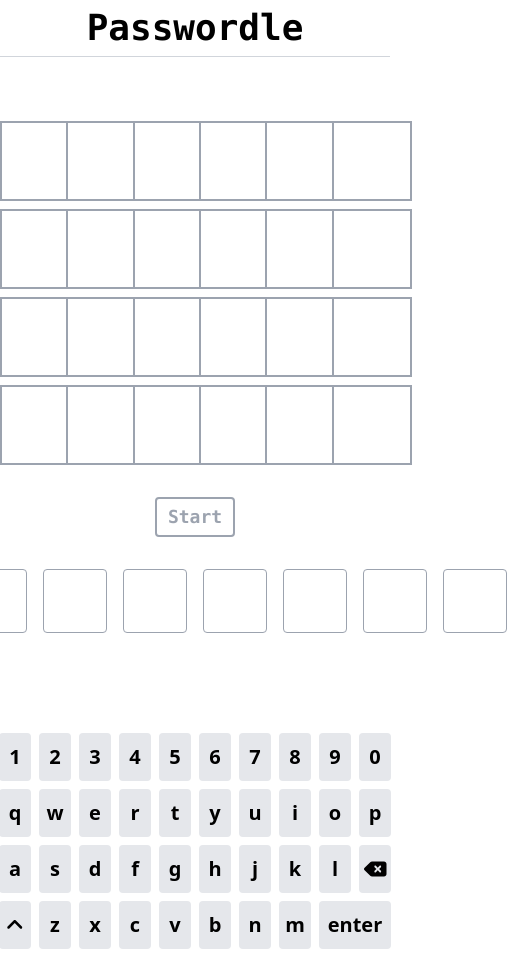
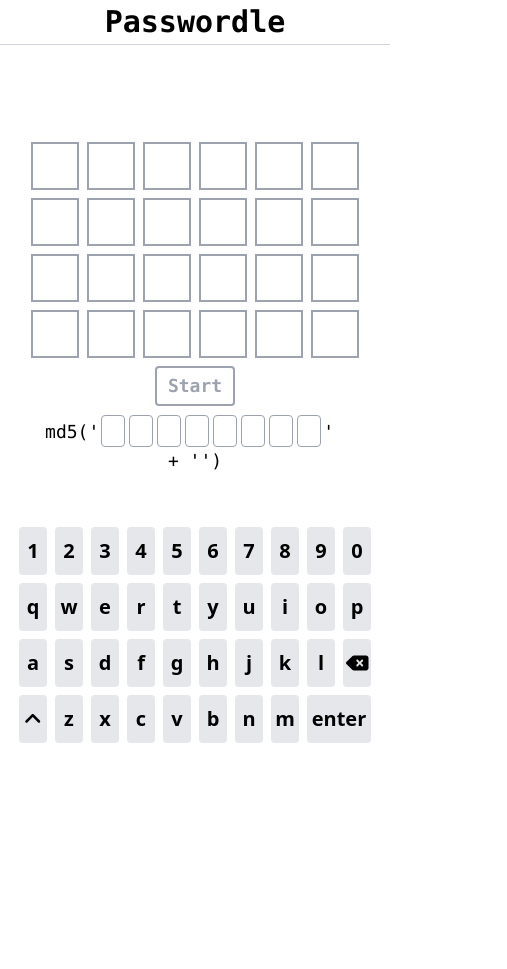
Before and after one commit to ShanghaitechGeekPie/passwordle-frontend, a Vue app: page / in a window 390 px wide. Shown: the whole page, 507 px wide, since content can reach past the window. After the commit the page ends 844 px from the top, so only its background shows below. Built offline with nearby package versions, Linux system fonts and the light colour scheme.

Commit message:
change ui

```diff
--- a/src/App.vue
+++ b/src/App.vue
@@ -1,27 +1,24 @@
 <script setup lang="ts">
-import Divider from "@/components/Divider.vue";
 import Keyboard from "@/components/Keyboard.vue";
 import usePasswordle from "@/composables/usePasswordle";
 import GuessDisplay from "@/components/GuessDisplay.vue";
 import $global from "@/composables/useGlobal";
 import InputElement from "@/components/InputElement.vue";
 
-const { status, doCreateGame, doGetGame, doMakeGuess } = usePasswordle();
+const {status, doCreateGame, doGetGame, doMakeGuess} = usePasswordle();
 doGetGame();
 </script>
 
 <template>
+  <div class="w-screen h-screen flex flex-col">
+    <div class="border-b w-full flex justify-center border-gray-300 py-1 md:py-2">
+      <h1 class="text-3xl md:text-4xl font-bold font-mono">Passwordle</h1>
+    </div>
+    <div class="flex flex-col items-center justify-center gap-[1vh] md:gap-[2vh] flex-grow text-lg md:text-xl">
       <div>
-    <header>
-      <div class="px-4 py-2 flex-center">
-        <h1 class="text-4xl font-bold font-mono">Passwordle</h1>
+        <GuessDisplay :guess="$global.result"/>
       </div>
-    </header>
-    <Divider />
-    <div class="flex-center pt-16">
-      <GuessDisplay :guess="$global.result" />
-    </div>
-    <div class="pt-8 flex-center">
+      <div class="">
         <div v-if="!$global.id">
           <button class="button-start button-start-hover" @click="doCreateGame()">
             Start
@@ -31,24 +28,29 @@ doGetGame();
           <div>{{ $global.steps }}/64</div>
         </div>
       </div>
-    <div class="pt-8 pb-4 flex-center">
+      <div class="select-none flex flex-col md:flex-row items-center font-mono">
+        <div class="md:contents">
+          <span>md5('</span>
           <InputElement
               v-for="i in new Array(8).fill(0).map((_, j) => j)"
               :index="i"
               :key="i"
               :filter="(str: string) => /^[a-z0-9A-Z]$/.test(str)"
               @finish="(status.surmise = $event), doMakeGuess()"
-      />
+          /><span>'&nbsp;</span>
         </div>
-    <div class="py-4 flex-center">
+        <div class="md:contents">
+          <span>+ '{{ $global.salt }}')</span>
+        </div>
+      </div>
+      <div>
         <div class="h-8 message" v-if="status.loading">loading...</div>
         <div class="h-8 message" v-else-if="!status.error">
           {{ status.error }}
         </div>
         <div class="h-8" v-else></div>
       </div>
-    <div class="py-4 flex-center">
-      <Keyboard />
+      <Keyboard/>
     </div>
   </div>
 </template>
@@ -59,7 +61,7 @@ doGetGame();
 }
 
 .button-start {
-  @apply border-2 w-20 h-10 rounded border-gray-400 text-gray-400 font-bold font-mono text-lg;
+  @apply border-2 w-20 h-10 rounded border-gray-400 text-gray-400 font-bold font-mono;
 }
 
 .button-start-hover {
@@ -67,6 +69,6 @@ doGetGame();
 }
 
 .message {
-  @apply text-gray-400 font-bold font-mono text-lg;
+  @apply text-gray-400 font-bold font-mono;
 }
 </style>
--- a/src/components/Divider.vue
+++ /dev/null
@@ -1,14 +0,0 @@
-<template>
-  <div class="divide-solid divide-y divide-gray-300">
-    <div></div>
-    <div></div>
-  </div>
-</template>
-<script lang="ts">
-import { defineComponent } from "vue";
-
-export default defineComponent({
-  name: "Divider",
-
-})
-</script>
--- a/src/components/GuessElement.vue
+++ b/src/components/GuessElement.vue
@@ -1,5 +1,5 @@
 <template>
-  <div :class="'element ' + state">
+  <div :class="['element', state]">
     <div>
       {{ letter }}
     </div>
@@ -27,7 +27,7 @@ export default defineComponent({
 
 <style scoped>
 .element {
-  @apply w-20 h-20 text-white font-bold text-center text-4xl flex items-center justify-center;
+  @apply w-12 h-12 md:w-16 md:h-16 text-white font-bold text-center text-3xl md:text-4xl flex items-center justify-center select-none;
 }
 
 .Exact {
--- a/src/components/InputElement.vue
+++ b/src/components/InputElement.vue
@@ -95,7 +95,7 @@ export default defineComponent({
 </script>
 <style scoped>
 .element {
-  @apply mx-2 rounded border border-gray-400 w-16 h-16 text-center select-none;
+  @apply mx-0.5 rounded border border-gray-400 w-6 h-8 text-center;
   caret-color: transparent;
 }
 
--- a/src/components/Keyboard.vue
+++ b/src/components/Keyboard.vue
@@ -77,11 +77,11 @@ export default defineComponent({
 }
 
 .key {
-  @apply w-8 h-12 rounded font-bold mx-1 text-xl flex items-center justify-center bg-gray-200;
+  @apply w-7 md:w-9 h-12 md:h-14 rounded font-bold mx-1 text-xl flex items-center justify-center bg-gray-200;
 }
 
 .enter {
-  @apply w-[4.5rem] h-12 rounded font-bold mx-1 text-xl flex items-center justify-center bg-gray-200;
+  @apply w-16 md:w-20 h-12 md:h-14 rounded font-bold mx-1 text-xl flex items-center justify-center bg-gray-200;
 }
 
 .release {
--- a/src/components/SimpleKey.vue
+++ b/src/components/SimpleKey.vue
@@ -34,6 +34,6 @@ export default defineComponent({
 
 <style scoped>
 .element {
-  @apply w-8 h-12 rounded font-bold mx-1 text-xl flex items-center justify-center bg-gray-200 active:bg-gray-500 active:text-white;
+  @apply w-7 md:w-9 h-12 md:h-14 rounded font-bold mx-1 text-xl flex items-center justify-center bg-gray-200 active:bg-gray-500 active:text-white;
 }
 </style>
--- a/src/composables/usePasswordle.ts
+++ b/src/composables/usePasswordle.ts
@@ -5,6 +5,7 @@ import useRefCopy from "@/composables/useRefCopy";
 import $global from "@/composables/useGlobal"
 import CookiePreset from "@/types/CookiePreset";
 import { isBackendError, isNetworkError } from "@/composables/useHttpError";
+import useTextInput from "@/composables/useTextInput";
 
 export default () => {
 
@@ -24,9 +25,11 @@ export default () => {
             clearPreset();
             setPreset({
                 id: response.data.id,
+                salt: response.data.salt,
             });
             useRefCopy(new CookiePreset(), $global)
             $global.id = response.data.id
+            $global.salt = response.data.salt;
         } catch (err: any) {
             let response = err.response
             if (isNetworkError(response)) {
@@ -87,6 +90,8 @@ export default () => {
             status.error = "Reach maxium steps";
             return
         }
+        let {clear} = useTextInput();
+        clear();
         status.loading = true
         status.error = "";
         try {
--- a/src/composables/useTextInput.ts
+++ b/src/composables/useTextInput.ts
@@ -47,11 +47,19 @@ export default () => {
         }
     }
 
+    const clear = ()=>{
+        for(let buf of buffer){
+            buf.value = null;
+        }
+        moveCursor(0);
+    }
+
     return {
         buffer,
         cursor,
         pushChar,
         popChar,
         moveCursor,
+        clear,
     }
 }
--- a/src/types/CookiePreset.ts
+++ b/src/types/CookiePreset.ts
@@ -7,5 +7,6 @@ export default class CookiePreset {
         guess: new Array(24).fill("None"),
     };
     steps: number = 0;
+    salt: string = "";
     [key: string]: any
 }
```
Lines whose indentation alone changed are shown as unchanged.
